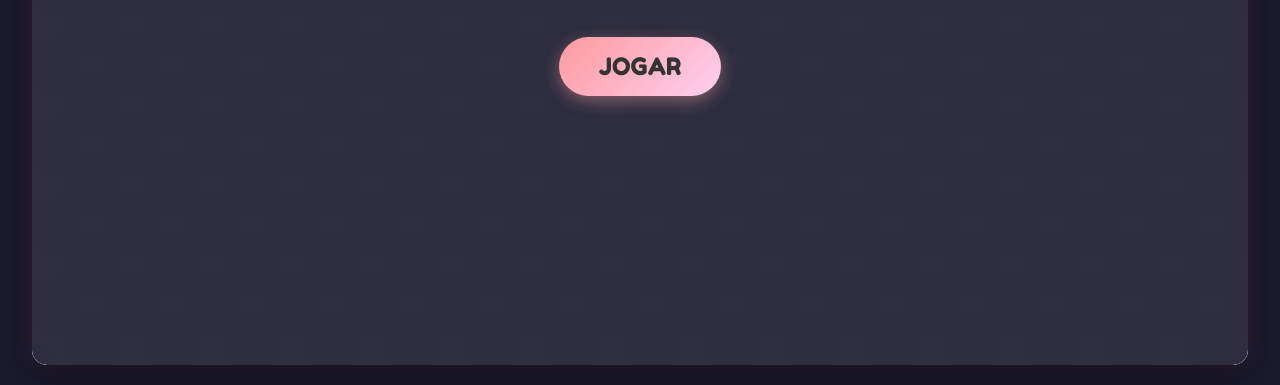
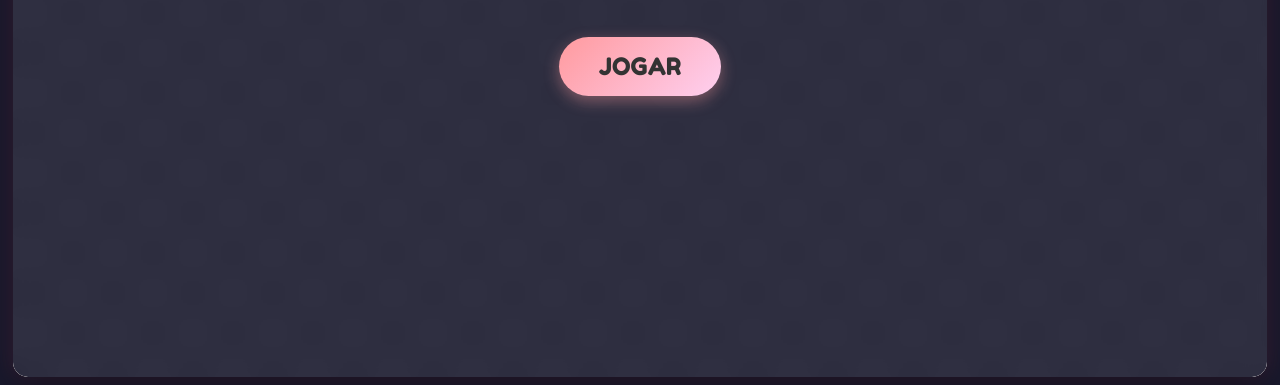
Before and after one commit to lindionez/Game---Grande-roubo-no-banheiro, a website: page index.html in a window 1280 px wide. Shown: the part 415-800 px from the top of the page. Drawn offline with nearby package versions, Linux system fonts and the light colour scheme.

Commit message:
Melhorando aproveitamento de tela

```diff
--- a/css/style.css
+++ b/css/style.css
@@ -22,10 +22,10 @@ h1, h2, h3, .hud-label {
 
 #game-container {
     position: relative;
-    width: 95vw;
-    max-width: 1600px;
-    height: 95vh;
-    max-height: 950px;
+    width: 98vw;
+    max-width: none;
+    height: 98vh;
+    max-height: none;
     background-color: #f0f0f0;
     background-image:
         linear-gradient(45deg, #e0e0e0 25%, transparent 25%, transparent 75%, #e0e0e0 75%, #e0e0e0),
```
